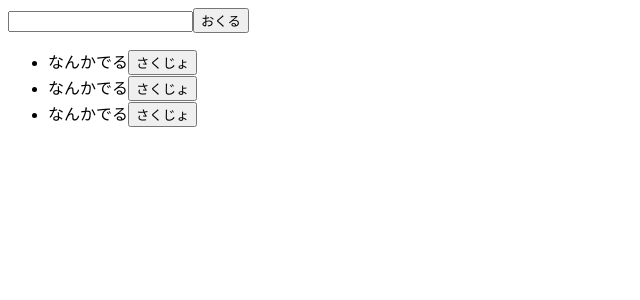
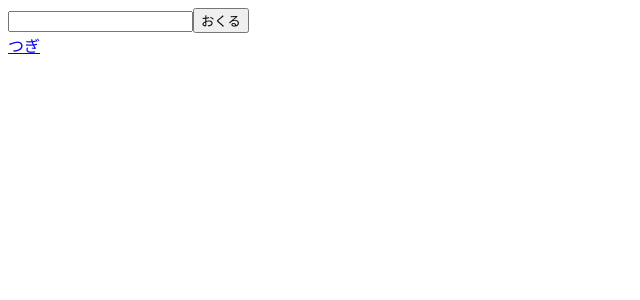
Before and after one commit to OkadaMiki/tokufuku, a Next.js app: page /develop in a window 1280 px wide. Shown: the top 300 px of the page, without its empty margins (0-640 px from the left). Built offline with nearby package versions, Linux system fonts and the light colour scheme.

Commit message:
お勉強

```diff
--- /dev/null
+++ b/src/app/develop/0001/page.tsx
@@ -0,0 +1,40 @@
+'use client'
+
+import { useState } from "react";
+
+export default function Page() {
+    const [inputValue, setInputValue] = useState("")
+    // set〇〇は箱にものを入れるやつ、useStateは更新したら画面を書き換えてくれるやつ
+    const todoList = ["todo1", "ueeei", "uhuhu"]
+
+
+    return (
+        <>
+            <div>
+                <input
+                    type="text"
+                    onBlur={(e) => {
+                        // onChangeは代わった瞬間に動かすやつ、onBlurはフォーカスが外れたときに動くやつ
+                        setInputValue(e.target.value)
+                    }}
+
+                />
+                <button
+                    onClick={(e) => {
+                        // console.log(e);
+                        // setTodo(inputValue)
+                    }}
+                >おくる</button>
+            </div>
+            <div>
+                <ul>
+                    {todoList.map((todo, index) => (
+                        <li key={index}>
+                            {todo}
+                        </li>
+                    ))}
+                </ul>
+            </div>
+        </>
+    );
+}
--- a/src/app/develop/page.tsx
+++ b/src/app/develop/page.tsx
@@ -1,36 +1,56 @@
 'use client'
 
-export default function Test() {
+import Link from "next/link";
+import { useState } from "react";
+
+export default function Page() {
+    const [inputValue, setInputValue] = useState("")
+    // set〇〇は箱にものを入れるやつ、useStateは更新したら画面を書き換えてくれるやつ
+    const [todoList, setTodoList] = useState<string[]>([])
+    // 配列が空で、どんな物が入るかわからないとエラーが出る = 型安全
+    // <string[]> 　= 型定義
+
+
+
     return (
         <>
             <div>
                 <input
                     type="text"
-                    onBlur={(e) => {
-                        console.log(e.target.value);
+                    onChange={(e) => {
+                        // onChangeは代わった瞬間に動かすやつ、onBlurはフォーカスが外れたときに動くやつ
+                        setInputValue(e.target.value)
                     }}
-
+                    value={inputValue}
+                // 送ったら空にしたい、onBlurからonChangeに変更
                 />
                 <button
                     onClick={(e) => {
-                        console.log(e);
+                        setTodoList([...todoList, inputValue])
+                        setInputValue("")
+
                     }}
                 >おくる</button>
             </div>
+            <Link href={"/develop/0001"}>
+                つぎ
+            </Link>
             <div>
                 <ul>
-                    <li>
-                        なんかでる
-                        <button>さくじょ</button>
-                    </li>
-                    <li>
-                        なんかでる
-                        <button>さくじょ</button>
-                    </li>
-                    <li>
-                        なんかでる
-                        <button>さくじょ</button>
-                    </li>
+                    {/* mapかく */}
+                    {todoList.map((todo, index) => (
+                        <li key={index}>
+                            {todo}
+                            <button
+                                onClick={() => {
+                                    setTodoList(todoList.filter((_, indexForDel) => (
+                                        // 条件のやつ
+                                        indexForDel !== index
+                                    )))
+                                }}
+                            >さくじょ</button>
+                        </li>
+                    ))}
                 </ul>
             </div>
         </>
```
